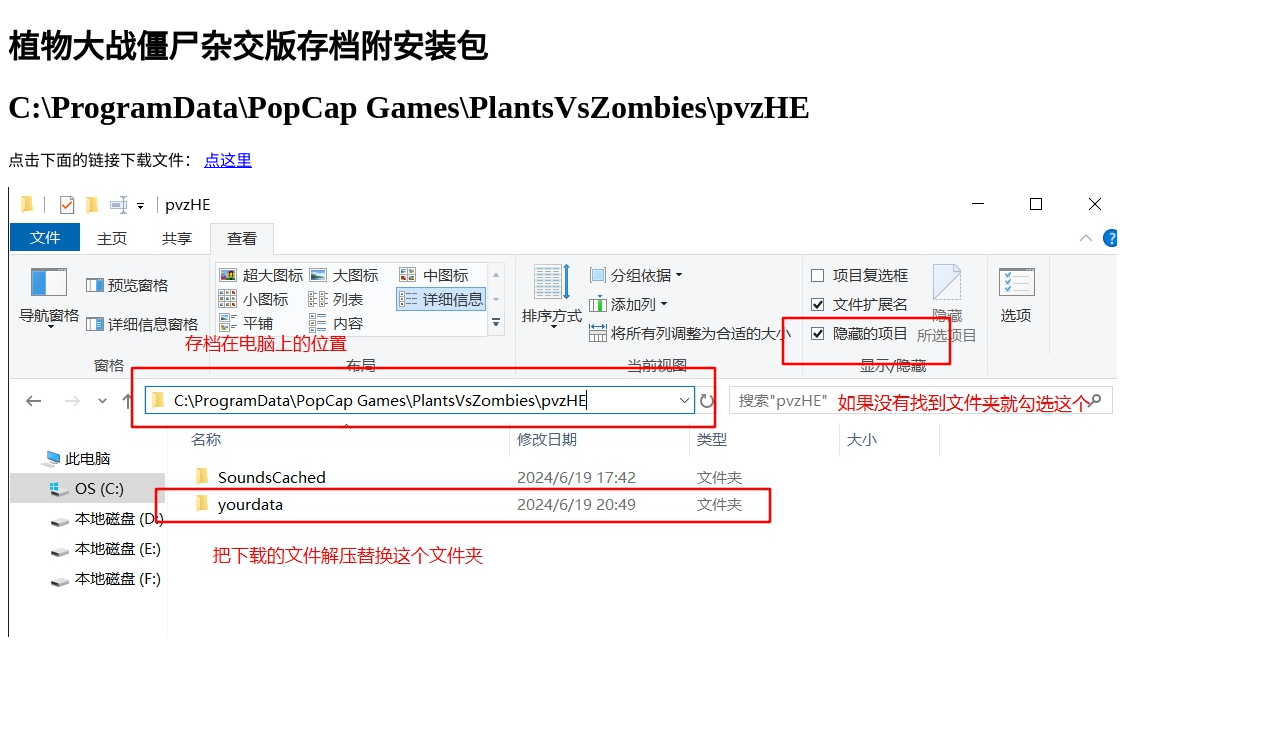
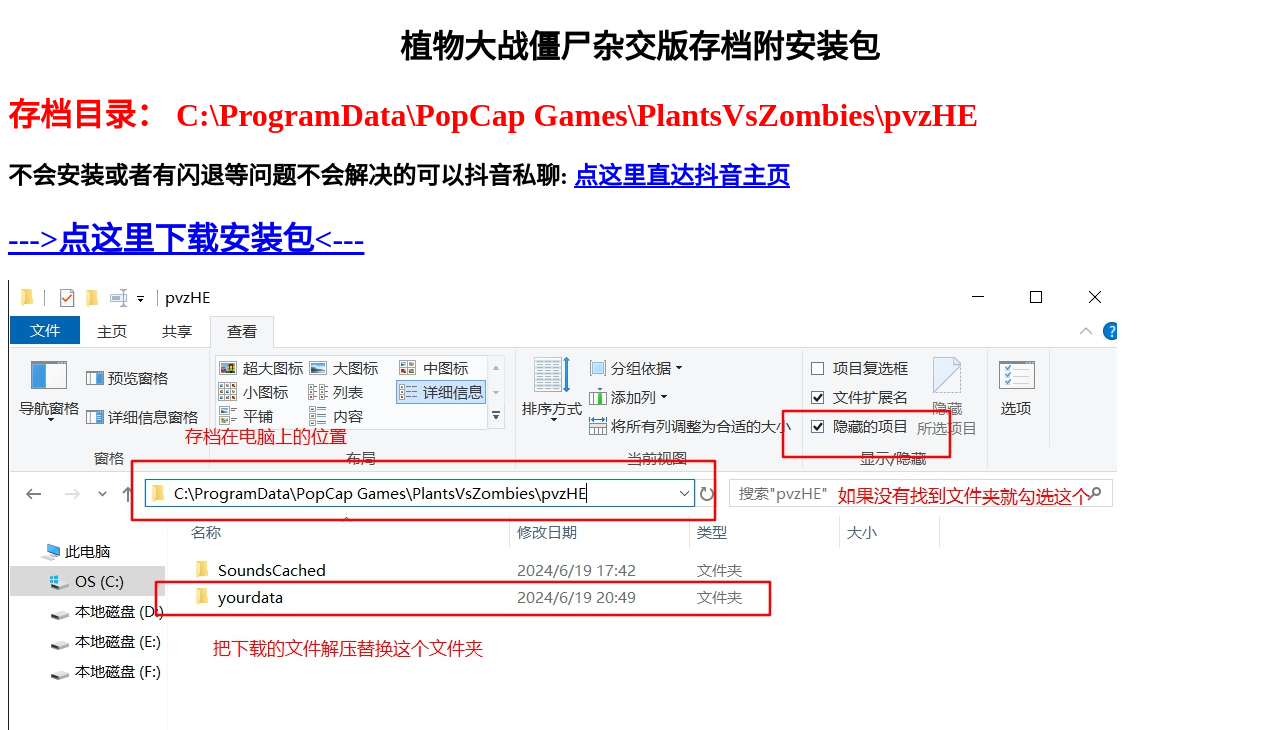
Before and after one commit to saiLuoJiuTian/zwdajs, a plain HTML site: page index.html in a window 1280 px wide. Drawn offline with Linux system fonts and the light colour scheme.

Commit message:
Update index.html

```diff
--- a/index.html
+++ b/index.html
@@ -1,21 +1,27 @@
 <!DOCTYPE html>
 <html lang="zh-CN">
+
 <head>
     <meta charset="UTF-8">
     <meta name="viewport" content="width=device-width, initial-scale=1.0">
     <title>植物大战僵尸杂交版</title>
 </head>
+
 <body>
-    <h1>植物大战僵尸杂交版存档附安装包
-        <h1>C:\ProgramData\PopCap Games\PlantsVsZombies\pvzHE</h1>
+    <h1 align="center">植物大战僵尸杂交版存档附安装包</h1>
+    <h1 style="color: red;">存档目录：
+        C:\ProgramData\PopCap Games\PlantsVsZombies\pvzHE
     </h1>
-    <p>点击下面的链接下载文件：
-        <!-- <a href="./2.0.88.zip" download>点这里</a> -->
-        <a href="https://sailuo.lanzouv.com/iwsb222axxhi">点这里</a>
-    </p>
+    <h2>不会安装或者有闪退等问题不会解决的可以抖音私聊:
+        <a href="https://sink.011211.xyz/douyin" target="_blank">点这里直达抖音主页</a>
+    </h2>
+    <h1>
 
 
+        <a href="https://sink.011211.xyz/sailuolzzwdzjs" target="_blank"> --->点这里下载安装包<--- </a>
 
+    </h1>
     <img src="./6.jpg" alt="">
 </body>
+
 </html>
```
